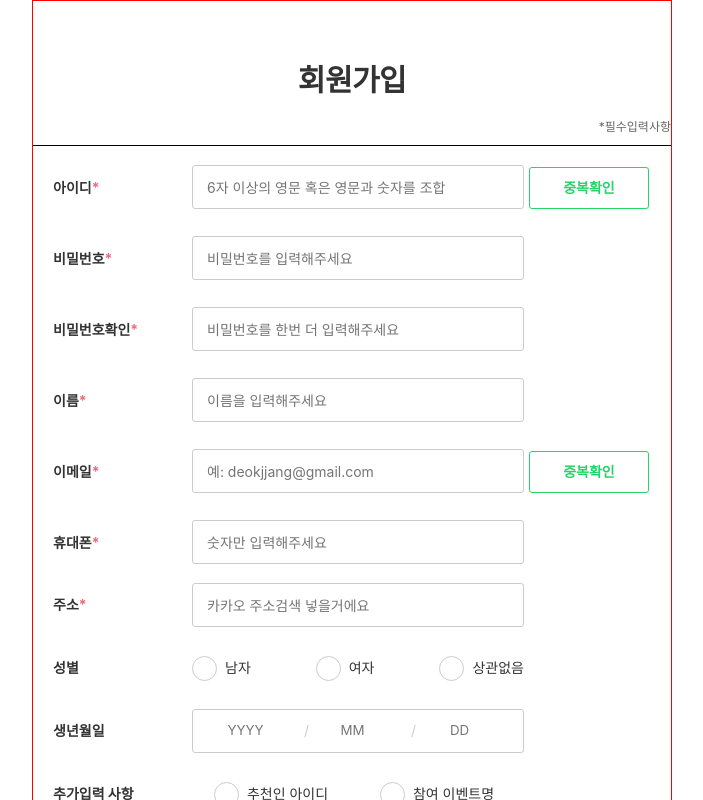
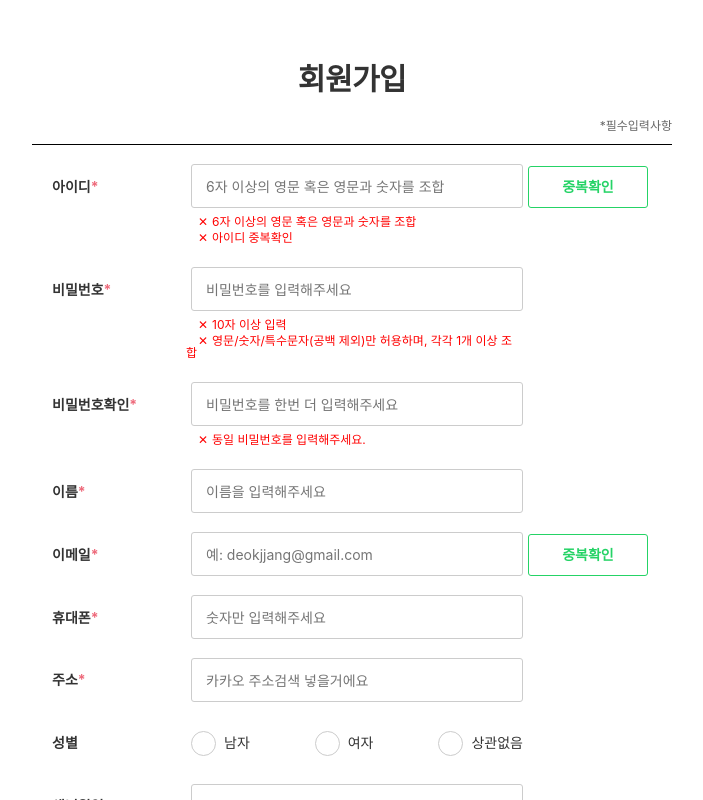
Before and after one commit to wecode-bootcamp-korea/13-brokurly-frontend, a React (Create React App) app: page / in a window 1280 px wide. Shown: the top 800 px of the page, without its empty margins (288-991 px from the left). Built offline with nearby package versions, Linux system fonts and the light colour scheme.

Commit message:
Add : Add to post  userForm function

```diff
--- a/src/Pages/ProductList/ProductList.component.js
+++ b/src/Pages/ProductList/ProductList.component.js
@@ -1,5 +1,5 @@
 import React, { Component } from "react";
-import { NavLink } from "react-router-dom";
+// import { NavLink } from "react-router-dom";
 
 import "./ProductList.styles.scss";
 import ProductCard from "./ProductCard/ProductCard.component";
@@ -83,13 +83,13 @@ class ProductList extends Component {
 
   render() {
     const {
-      isCategoryClick,
+      // isCategoryClick,
       isSortingClick,
       categories,
       products,
       sortings,
       activeSorting,
-      activeCategory,
+      // activeCategory,
     } = this.state;
 
     return (
--- a/src/Pages/Signup/Signup.component.js
+++ b/src/Pages/Signup/Signup.component.js
@@ -4,6 +4,9 @@ import SignupInputForm from "./SignupInputForm/SignupInputForm.component";
 
 import "./Signup.styles.scss";
 import "./SignupInputForm/SignupInputForm.styles.scss";
+import "./SignupInputForm/OverlapCheckText/OverlapCheckText.styles.scss";
+
+import OverlapCheckText from "./SignupInputForm/OverlapCheckText/OverlapCheckText.component";
 
 class Signup extends Component {
   constructor() {
@@ -24,12 +27,13 @@ class Signup extends Component {
       is_sms_agreed: false,
       is_email_agreed: false,
       // 이상 필수 사항
-      passwordRepeatCheck: "",
+      passwordCheck: false,
       address: "",
       gender: "",
       recommender: "",
       event: "",
       // (위)백에 전달해야하는 데이터들
+      userPwdCheck: "",
       recommendInputContent: "",
       recommendCheck: "",
       allChecks: "n",
@@ -74,7 +78,7 @@ class Signup extends Component {
 
   checkId = () => {
     const { user_id } = this.state;
-    if (user_id.length >= 5) {
+    if (user_id.match(/[A-Za-z0-9]\w{6,}/)) {
       fetch("http://10.58.6.216:8000/user/checkid", {
         method: "POST",
         body: JSON.stringify({
@@ -85,18 +89,24 @@ class Signup extends Component {
         .then((result) => {
           if (result.message === "SUCCESS") {
             this.setState({ userIdCheck: true });
+            alert("중복확인이 완료되었습니다.");
           } else {
             this.setState({ userIdCheck: false });
+            alert("아이디가 중복되었습니다. 다시 확인해주세요.");
           }
         });
     } else {
-      console.log("망했다 이 친구야");
+      alert("조건에 맞게 아이디를 작성해주세요.");
     }
   };
 
   checkEmail = () => {
     const { email } = this.state;
-    if (email.length >= 5) {
+    if (
+      email.match(
+        /^[a-zA-Z0-9.!#$%&'*+/=?^_`{|}~-]+@[a-zA-Z0-9-]+(?:\.[a-zA-Z0-9-]+)*$/
+      )
+    ) {
       fetch("http://10.58.6.216:8000/user/checkemail", {
         method: "POST",
         body: JSON.stringify({
@@ -106,13 +116,15 @@ class Signup extends Component {
         .then((response) => response.json())
         .then((result) => {
           if (result.message === "SUCCESS") {
+            alert("중복확인이 완료되었습니다.");
             this.setState({ userEmailCheck: true });
           } else {
+            alert("중복된 이메일 주소입니다.");
             this.setState({ userEmailCheck: false });
           }
         });
     } else {
-      console.log("망했다 이 친구야");
+      alert("올바른 이메일 주소를 작성해주시기 바랍니다.");
     }
   };
 
@@ -204,6 +216,7 @@ class Signup extends Component {
       password,
       user_name,
       email,
+      address,
       phone,
       gender,
       recommender,
@@ -214,12 +227,17 @@ class Signup extends Component {
       is_privacy_policy,
       is_sms_agreed,
       is_email_agreed,
+      userPwdCheck,
     } = this.state;
     e.preventDefault();
-    console.log(Object.keys(this.state));
     const userNecessaryinfo = Object.keys(this.state).slice(0, 10);
     const isFull = userNecessaryinfo.every(
-      (info) => this.state[info] !== false
+      (info) =>
+        password.match(
+          /(?=.*[a-z!])(?=.*[0-9])(?=.*[!@#$%^&*])[a-zA-Z0-9!@#$%^&*]{10,}/
+        ) &&
+        password === userPwdCheck &&
+        this.state[info] !== false
     );
     if (isFull) {
       fetch("http://10.58.6.216:8000/user/signup", {
@@ -230,7 +248,7 @@ class Signup extends Component {
           user_name,
           email,
           phone,
-          address: "강서구",
+          address,
           gender,
           recommender,
           event,
@@ -242,14 +260,13 @@ class Signup extends Component {
       })
         .then((response) => response.json())
         .then((result) => console.log("결과", result));
-      // (프론트)저는 다른 페이지로 이동합니다.
+      alert("가입이 완료되었습니다.");
     } else {
-      console.log("필수사항을 다시 살펴보세요");
+      alert("필수사항을 다시 살펴보세요");
     }
   };
 
   render() {
-    console.log(this.state);
     const {
       gender,
       recommendCheck,
@@ -274,27 +291,29 @@ class Signup extends Component {
               inputContent="아이디"
               textType="text"
               name="user_id"
-              onOffCount="one"
+              onOffCount="idCheck"
               writeHolder="6자 이상의 영문 혹은 영문과 숫자를 조합"
               onCheckId={this.checkId}
               onWriteData={this.handleWriteData}
-              checkDate={this.state}
+              checkData={this.state}
             />
             <SignupInputForm
               inputContent="비밀번호"
               textType="password"
               name="password"
+              onOffCount="pwdCheck"
               writeHolder="비밀번호를 입력해주세요"
               onWriteData={this.handleWriteData}
-              checkDate={this.state}
+              checkData={this.state}
             />
             <SignupInputForm
               inputContent="비밀번호확인"
               textType="password"
-              name="userPwdRepeat"
+              name="userPwdCheck"
+              onOffCount="pwdDubleCheck"
               writeHolder="비밀번호를 한번 더 입력해주세요"
               onWriteData={this.handleWriteData}
-              checkDate={this.state}
+              checkData={this.state}
             />
             <SignupInputForm
               inputContent="이름"
@@ -302,17 +321,18 @@ class Signup extends Component {
               name="user_name"
               writeHolder="이름을 입력해주세요"
               onWriteData={this.handleWriteData}
+              checkData={this.state}
             />
             <SignupInputForm
               inputContent="이메일"
               textType="text"
               name="email"
-              onOffCount="two"
+              onOffCount="emailCheck"
               writeHolder="예: deokjjang@gmail.com"
               checkName="중복확인"
               onCheckEmail={this.checkEmail}
               onWriteData={this.handleWriteData}
-              checkDate={this.state}
+              checkData={this.state}
             />
             <SignupInputForm
               inputContent="휴대폰"
@@ -320,6 +340,7 @@ class Signup extends Component {
               name="phone"
               writeHolder="숫자만 입력해주세요"
               onWriteData={this.handleWriteData}
+              checkData={this.state}
             />
             <div className="SignupInputForm otherSinupform">
               <div className="input-content">
@@ -328,7 +349,9 @@ class Signup extends Component {
               </div>
               <input
                 className="input"
+                name="address"
                 placeholder="카카오 주소검색 넣을거에요"
+                onChange={this.handleWriteData}
               ></input>
             </div>
             <div className="SignupInputForm otherSinupform">
@@ -423,7 +446,7 @@ class Signup extends Component {
                 </div>
               </div>
             </div>
-            <div className="SignupInputForm otherSinupform">
+            <div className="SignupInputForm otherSignupform">
               <div className="input-content"></div>
               <input
                 className="input-off"
@@ -432,6 +455,7 @@ class Signup extends Component {
                 ref={this.recommendInputRef}
                 onChange={this.handleWriteData}
               ></input>
+              <OverlapCheckText onData={this.state} onOffCount="addInfo" />
             </div>
             <div className="SignupInputForm check-agree">
               <div className="input-content check-agree-content">
--- a/src/Pages/Signup/Signup.styles.scss
+++ b/src/Pages/Signup/Signup.styles.scss
@@ -3,7 +3,6 @@
     width: 640px;
     height: 1370px;
     margin: 0 auto;
-    border: 1px solid red;
     .header {
       border-bottom: 1px solid black;
       .title {
@@ -25,7 +24,7 @@
     .forms {
       .complete {
         display: block;
-        margin: 40px auto 0 auto;
+        margin: 20px auto 20px auto;
         width: 240px;
         height: 56px;
         font-size: 16px;
--- a/src/Pages/Signup/SignupInputForm/OverlapCheckText/OverlapCheckText.component.js
+++ b/src/Pages/Signup/SignupInputForm/OverlapCheckText/OverlapCheckText.component.js
@@ -6,41 +6,99 @@ class OverlapCheckText extends Component {
   constructor() {
     super();
     this.state = {
-      one: ["6자 이상의 영문 혹은 영문과 숫자를 조합", "아이디 중복확인"],
-      two: [
+      idCheck: ["6자 이상의 영문 혹은 영문과 숫자를 조합", "아이디 중복확인"],
+      pwdCheck: [
         "10자 이상 입력",
-        "영문/숫자/특수문자(공백 제외)만 허용하며,2개 이상 조합",
-        "동일한 숫자 3개 이상 연속 사용 불가",
+        "영문/숫자/특수문자(공백 제외)만 허용하며, 각각 1개 이상 조합",
       ],
-      three: ["동일 비밀번호를 입력해주세요."],
+      pwdDubleCheck: ["동일 비밀번호를 입력해주세요."],
+      addInfo: [
+        "추천인 아이디와 참여 이벤트명 중 하나만 선택 가능합니다.",
+        "가입 이후, 수정이 불가합니다.",
+        "대소문자 및 띄어쓰기에 유의해주세요.",
+      ],
     };
   }
 
   // 경우에 따라서 샛별 배송 span을 여기 만든다.
 
   render() {
-    console.log("OverlapCheckText =>", this.props.onData);
-    const { one, two, three } = this.state;
+    const { idCheck, pwdCheck, pwdDubleCheck, addInfo } = this.state;
+    const {
+      user_id,
+      userIdCheck,
+      password,
+      userPwdCheck,
+      recommendCheck,
+    } = this.props.onData;
+    console.log(this.props.onData);
     return (
       <div className="OverlapCheckText">
-        {this.props.onOffCount === "one" && (
+        {this.props.onOffCount === "idCheck" && (
           <>
-            <span className="initial">{one[0]}</span>
-            <span className="initial">{one[1]}</span>
+            <span
+              className={`initial ${
+                user_id.match(/[A-Za-z0-9]\w{6,}/) ? "correct" : "incorrect"
+              }`}
+            >
+              {idCheck[0]}
+            </span>
+            <span
+              className={`initial ${
+                userIdCheck === true ? "correct" : "incorrect"
+              }`}
+            >
+              {idCheck[1]}
+            </span>
           </>
         )}
-        {this.props.onOffCount === "two" && (
+        {this.props.onOffCount === "pwdCheck" && (
           <>
-            <span className="initial">{two[0]}</span>
-            <span className="initial">{two[1]}</span>
-            <span className="initial">{two[2]}</span>
+            <span
+              className={`initial ${
+                password.length >= 10 ? "correct" : "incorrect"
+              }`}
+            >
+              {pwdCheck[0]}
+            </span>
+            <span
+              className={`initial ${
+                password.match(
+                  /(?=.*[a-z!])(?=.*[0-9])(?=.*[!@#$%^&*])[a-zA-Z0-9!@#$%^&*]{10,}/
+                )
+                  ? "correct"
+                  : "incorrect"
+              }`}
+            >
+              {pwdCheck[1]}
+            </span>
           </>
         )}
-        {this.props.onOffCount === "three" && (
+        {this.props.onOffCount === "pwdDubleCheck" && (
           <>
-            <span className="initial">{three[0]}</span>
+            <span
+              className={`initial ${
+                password.match(
+                  /(?=.*[a-z!])(?=.*[0-9])(?=.*[!@#$%^&*])[a-zA-Z0-9!@#$%^&*]{10,}/
+                ) && password === userPwdCheck
+                  ? "correct"
+                  : "incorrect"
+              }`}
+            >
+              {pwdDubleCheck[0]}
+            </span>
           </>
         )}
+        <>
+          {recommendCheck !== "" &&
+            this.props.onOffCount === "addInfo" &&
+            recommendCheck !== "" &&
+            addInfo.map((text, idx) => (
+              <span key={idx} className={"initial-recommend"}>
+                {text}
+              </span>
+            ))}
+        </>
       </div>
     );
   }
--- a/src/Pages/Signup/SignupInputForm/OverlapCheckText/OverlapCheckText.styles.scss
+++ b/src/Pages/Signup/SignupInputForm/OverlapCheckText/OverlapCheckText.styles.scss
@@ -1,42 +1,39 @@
 .OverlapCheckText {
   margin-top: 8px;
   .initial {
-    display: none;
-  }
-  .on {
     display: block;
     width: 332px;
     margin: 0 auto;
     font-size: 12px;
     padding-bottom: 4px;
+  }
+  .on {
     &:before {
       content: "•";
       padding: 0 4px 0 12px;
     }
   }
 
-  .correct {
-    display: block;
-    width: 332px;
-    margin: 0 auto;
-    font-size: 12px;
-    padding-bottom: 4px;
+  .incorrect {
     color: red;
     &:before {
       content: "✕";
       padding: 0 4px 0 12px;
     }
   }
-  .incorrect {
-    display: block;
-    width: 332px;
-    margin: 0 auto;
-    font-size: 12px;
-    padding-bottom: 4px;
+  .correct {
     color: green;
     &:before {
       content: "✔︎";
       padding: 0 4px 0 12px;
     }
   }
+  .initial-recommend {
+    display: block;
+    width: 332px;
+    margin: 0 auto;
+    padding: 0 4px 4px 12px;
+    font-size: 12px;
+    color: #333;
+  }
 }
--- a/src/Pages/Signup/SignupInputForm/SignupInputForm.component.js
+++ b/src/Pages/Signup/SignupInputForm/SignupInputForm.component.js
@@ -32,8 +32,10 @@ class SignupInputForm extends Component {
             type={textType}
             onChange={this.handleWriteData}
           />
-          {onOffCount === "one" && <OverlapCheck onCheckOverlap={onCheckId} />}
-          {onOffCount === "two" && (
+          {onOffCount === "idCheck" && (
+            <OverlapCheck onCheckOverlap={onCheckId} />
+          )}
+          {onOffCount === "emailCheck" && (
             <OverlapCheck onCheckOverlap={onCheckEmail} />
           )}
         </div>
--- a/src/Pages/Signup/SignupInputForm/SignupInputForm.styles.scss
+++ b/src/Pages/Signup/SignupInputForm/SignupInputForm.styles.scss
@@ -1,5 +1,4 @@
 .SignupInputForm {
-  display: inline-block;
   margin-top: 19px;
 
   .input-content {
```
